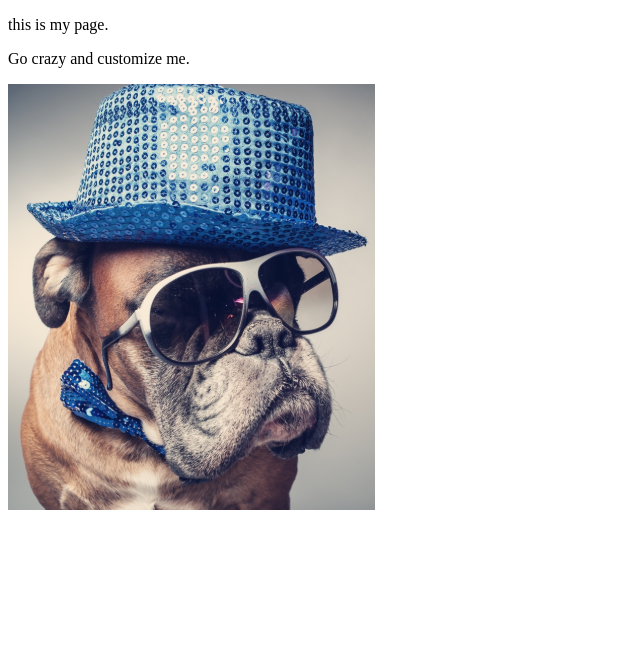
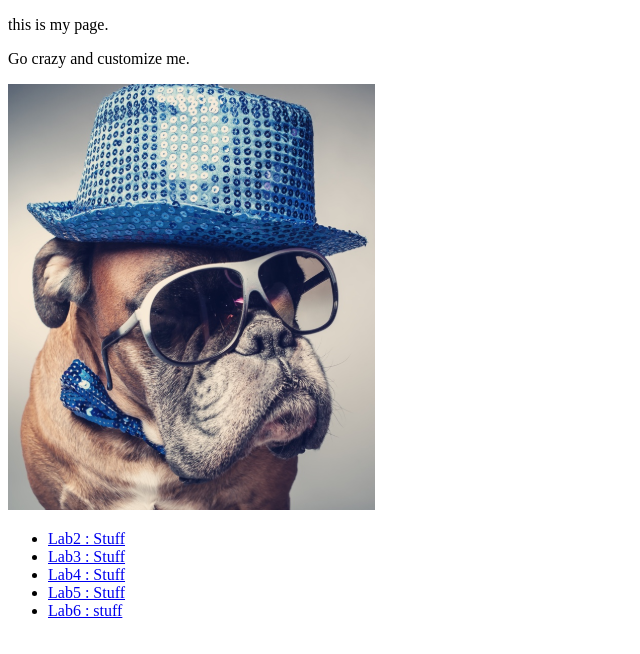
Before and after one commit to eloise1234/art101, a plain HTML site: page index.html in a window 1280 px wide. Shown: the whole page, without its empty margins (0-640 px from the left). Drawn offline with Linux system fonts and the light colour scheme.

Commit message:
lists of labs

```diff
--- a/index.html
+++ b/index.html
@@ -15,3 +15,9 @@
 </body>
 </html>
 	<img src="img/bully.png"/>
+			<ul>
+					<li><a href="lab2/index.html">Lab2 : Stuff </a></li>
+					<li><a href="lab3/index.html">Lab3 : Stuff </a></li>
+					<li><a href="lab4/index.html">Lab4 : Stuff </a></li>
+					<li><a href="lab5/index.html">Lab5 : Stuff </a></li>
+					<li><a href="lab6/index.html">Lab6 : stuff </a></li>
```
